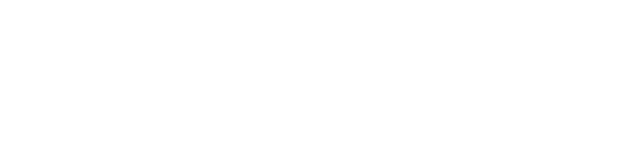
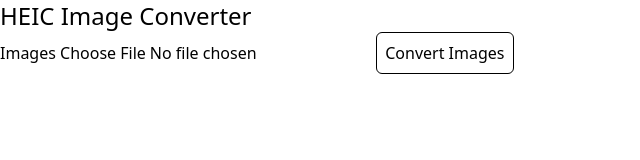
Before and after one commit to BryanF1nes/heic_img_converter_app, a website built with webpack: page src/template.html in a window 1280 px wide. Shown: the whole page, without its empty margins (0-640 px from the left). Built offline with nearby package versions, Linux system fonts and the light colour scheme; files whose address does not match are found by name.

Commit message:
template updates

```diff
--- a/src/template.html
+++ b/src/template.html
@@ -9,6 +9,12 @@
 </head>
 
 <body>
+    <h1 class="text-2xl">HEIC Image Converter</h1>
+      <form>
+        <label for="images">Images</label>
+        <input type="file" name="images" >
+        <button class="border p-2 rounded-md" type="submit">Convert Images</button>
+      </form>
   <script src="./index.js"></script>
 </body>
 
```
